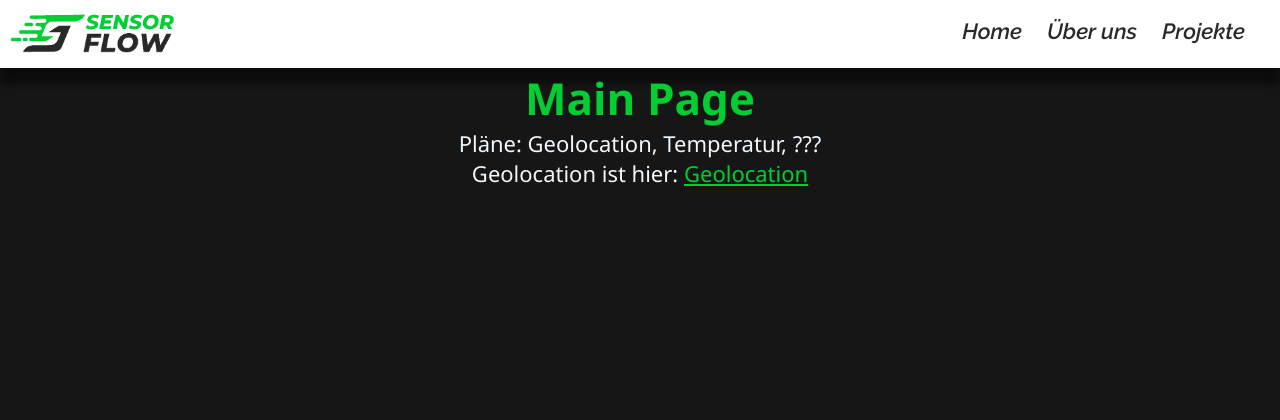
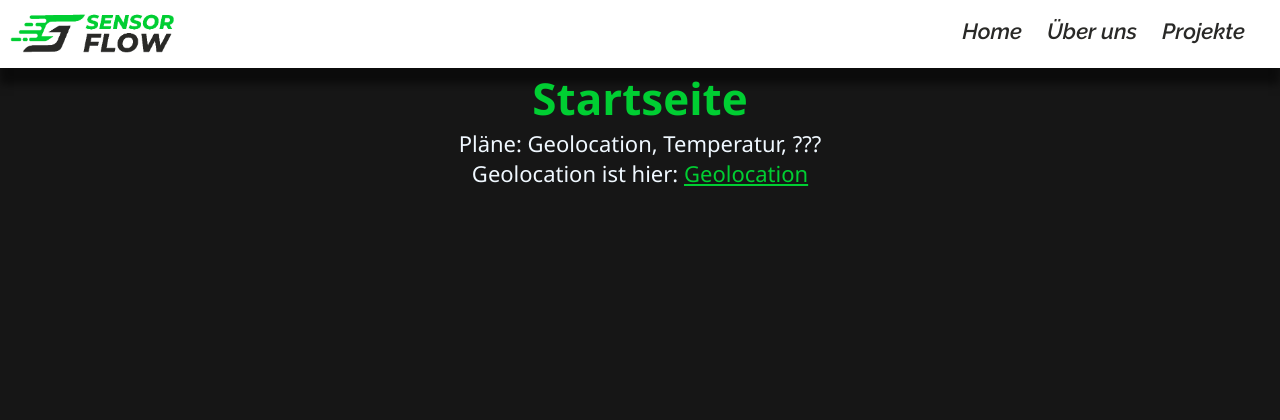
Before and after one commit to FruchtTea/SensorFlow, a Flask app: page / in a window 1280 px wide. Shown: the top 420 px of the page. Run offline with Flask 3, Linux system fonts and the light colour scheme.

Commit message:
change to Homepage

```diff
--- a/templates/index.html
+++ b/templates/index.html
@@ -31,7 +31,7 @@
 
     <main>
         <center>
-            <h1 class="header">Main Page</h1>
+            <h1 class="header">Startseite</h1>
             <p style="color: aliceblue;">Pläne: Geolocation, Temperatur, ???<br>
                 Geolocation ist hier: <a href="http://127.0.0.1:5000/geo">Geolocation</a></p>
         </center>
```
